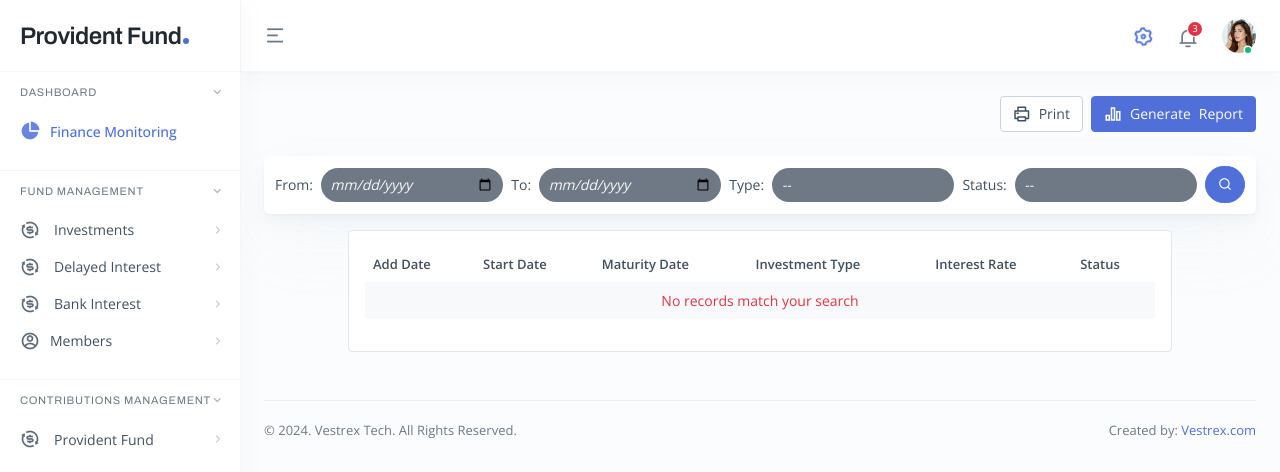
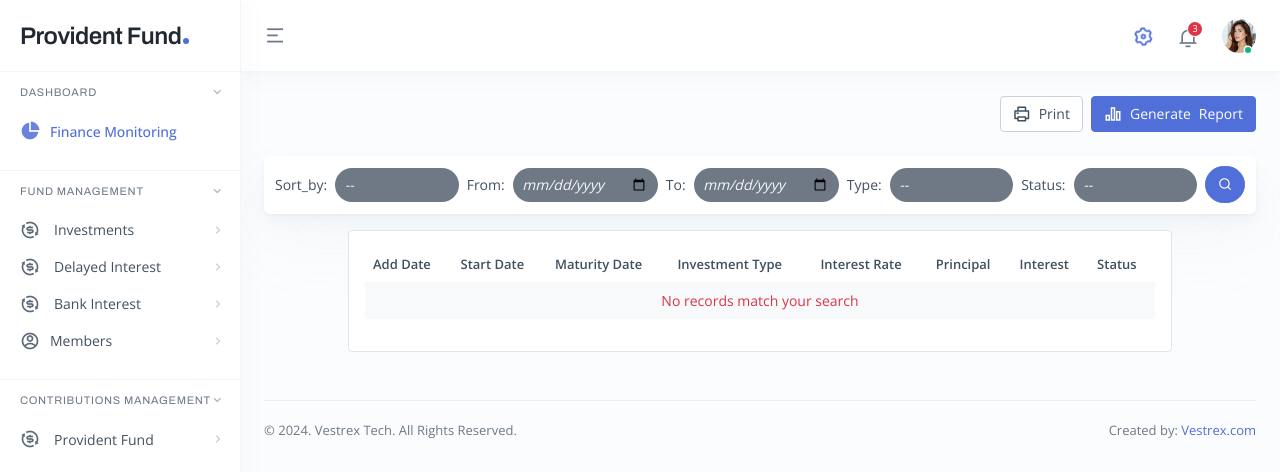
Before and after one commit to davidogit/provident_unit, a Django app: page /fund/investment_query/ in a window 1280 px wide. Shown: the top 472 px of the page. Run offline with Django 5.2, Linux system fonts and the light colour scheme; the visitor is signed in with stand-in values (Sample User, id 1); data that the repository does not hold is empty; parts of the project's set-up code (start-up, migrations or seed data) failed here and were passed over; some libraries are stand-ins or nearby versions.

Commit message:
Final search query for investments

```diff
--- a/ProvidentFund/Fund/templates/dashboard/query.html
+++ b/ProvidentFund/Fund/templates/dashboard/query.html
@@ -22,16 +22,23 @@
 
     <form method="GET">
         <div class="form-search d-flex align-items-center justify-content-between">
+            <span>Sort_by:</span>
+            <select class="form-control m-2 rounded-pill fst-italic bg-secondary text-light" name="sort" id="sort">
+                <!-- <option class="dropdown-item" value="">All</option> -->
+                <option class="dropdown-item" value="">--</option>
+                <option class="dropdown-item" value="start_date">Start Date</option>
+                <option class="dropdown-item" value="created_date">Created Date</option>
+            </select>
             From:
-            <input type="date" class="form-control m-2 rounded-pill fst-italic bg-secondary text-light" name="from-date" placeholder="From">
+            <input type="date" class="form-control m-2 rounded-pill fst-italic bg-secondary text-light" name="from-date">
             To:
-            <input type="date" class="form-control m-2 rounded-pill fst-italic bg-secondary text-light" name="to-date" placeholder="To">
+            <input type="date" class="form-control m-2 rounded-pill fst-italic bg-secondary text-light" name="to-date">
             Type:
             <select class="form-control m-2 rounded-pill fst-italic bg-secondary text-light" name="inv_type" id="investmentType">
                 <option class="dropdown-item" value="">--</option>
                 <option class="dropdown-item" value="T-bills">Treasury Bill</option>
                 <option class="dropdown-item" value="F-deposit">Fixed Deposit</option>
-                <option class="dropdown-item" value="D-interest">Delayed Interest</option>
+                <!-- <option class="dropdown-item" value="D-interest">Delayed Interest</option> -->
             </select>
             Status:
             <select class="form-control m-2 rounded-pill fst-italic bg-secondary text-light" name="status" id="status">
@@ -52,25 +59,7 @@
     <div class="row g-3 justify-content-center">
 
         <div class="col-md-12 col-xl-10">
-            <!-- <div class="card card-one">
-                <div class="card-body">
-                    <form method="GET" action="">
-                        <div id="search-bar" class="me-auto">
-                            <div class="form-search d-flex align-items-center justify-content-between bg-secondary rounded-pill">
-                                <input type="date" class="form-control m-2 bg-light rounded-pill fst-italic" name="date" placeholder="Date">
-                                <select class="form-control m-2 bg-light rounded-pill fst-italic" name="inv_type" id="investmentType">
-                                    <option class="dropdown-item" value="">All</option>
-                                    <option class="dropdown-item" value="T-bills">Treasury Bill</option>
-                                    <option class="dropdown-item" value="F-deposit">Fixed Deposit</option>
-                                    <option class="dropdown-item" value="D-interest">Delayed Interest</option>
-                                </select>
-                                <button type="submit" class="btn btn-primary rounded-pill fst-italic"><i class="ri-search-line"></i></button>
-                            </div>
 
-                        </div>
-                    </form>
-                </div>
-            </div> -->
         </div>
 <!-- Form for query -->
 
@@ -88,6 +77,8 @@
                                     <th scope="col">Maturity Date</th>
                                     <th scope="col">Investment Type</th>
                                     <th scope="col">Interest Rate</th>
+                                    <th scope="col">Principal</th>
+                                    <th scope="col">Interest</th>
                                     <th scope="col">Status</th>
                                 </tr>
                             </thead>
@@ -100,13 +91,15 @@
                                             <td>{{ inv.interest_end_date }}</td>
                                             <td>{{ inv.investment_type }}</td>
                                             <td>{{ inv.interest_percentage }}</td>
+                                            <td>{{ inv.principal_amount }}</td>
+                                            <td>{{ inv.interest_amount }}</td>
                                             <td>{{ inv.status }}</td>
 
                                         </tr>
                                     {% endfor %}
                                 {% else %}
                                     <tr>
-                                        <td class="text-center text-danger " colspan="6">No records match your search</td>
+                                        <td class="text-center text-danger " colspan="8">No records match your search</td>
                                     </tr>
                                 {% endif %}
 
--- a/ProvidentFund/Fund/views.py
+++ b/ProvidentFund/Fund/views.py
@@ -190,51 +190,89 @@ from datetime import datetime
 class InvestmentQuery(ListView):
     template_name = 'dashboard/query.html'
     model = InvestmentDetail
-    # paginate_by = 5
+    paginate_by = 5
     # context_object_name = 'results'
 
     # Using get_queryset so that we can paginate seperate queries based on filter
     def get_context_data(self, **kwargs):
         context = super().get_context_data(**kwargs)
 
+        sort = self.request.GET.get('sort','')
         from_date = self.request.GET.get('from-date','')
         to_date = self.request.GET.get('to-date','')
         inv_type = self.request.GET.get('inv_type','')
         status = self.request.GET.get('status','')
 
-        # convert 'date' to date
-        from_date = datetime.strptime(from_date,"%Y-%m-%d").date() if from_date else None
-        to_date = datetime.strptime(to_date,"%Y-%m-%d").date() if from_date else None
+
 
         # Get current date
-        current_date = timezone.now().date()
+        # current_date = timezone.now().date()
+
+        # convert 'date' to date format
+        from_date = datetime.strptime(from_date,"%Y-%m-%d").date() if from_date else None
+        to_date = datetime.strptime(to_date,"%Y-%m-%d").date() if to_date else None
 
         # get all investments
         queryset = InvestmentDetail.objects.all()
+
+        # A list to accumulate all related search before passing it as a context
         query=[]
-        if (from_date and to_date) or (inv_type or status):
 
+        # If no date is specified
+        if from_date == None and to_date == None:
+            print('None date')
             for inv in queryset:
+                # Filters investment based on 'Expired' and investment type
+                if inv.status == 'Expired' and status=='matured' and (inv.investment_type==inv_type):
+                    query.append(inv)
+
+                # Filters investment based on 'Active' and investment type
+                elif inv.status == 'Active' and status=='active' and (inv.investment_type==inv_type):
+                    query.append(inv)
+
+                # Filters investment based on 'Not start' and investment type
+                elif inv.status == 'Not Start' and status =='Not started' and (inv.investment_type==inv_type):
+                    query.append(inv)
+
+                # Returns investment created on a specific date
+                # elif from_date and to_date:
+                #     if (inv.created_date == from_date) and (inv.created_date == to_date):
+                #         query.append(inv)
+
+            # Returns the list of results
+            context['results'] = query
+
+        # If dates are specified
+        elif (from_date and to_date) or (inv_type or status):
+            print('Date')
+            for inv in queryset:
+
+                if sort == 'start_date':
+                    search_criteria = inv.interest_start_date
+                elif sort == 'created_date':
+                    search_criteria = inv.created_date
+                else:
+                    search_criteria = inv.interest_start_date
+
+                # print(sort)
+                # print(search_criteria)
+                if from_date <= search_criteria <= to_date:
                 # queries matured investments within the given dates
-                if inv.status == 'Expired' and status=='matured' or (inv.investment_type==inv_type):
-                    if from_date==to_date:
-                        query.append(inv)
-                    elif (from_date<= inv.interest_end_date <= to_date):
-                        query.append(inv)
-                elif inv.status == 'Active' and status=='active' or inv.investment_type==inv_type:
-                    if from_date==to_date:
-                        query.append(inv)
-                    elif (inv.interest_start_date <= current_date <= inv.interest_end_date):
-                        query.append(inv)
-                elif inv.status == 'Not Start' and status =='Not started' or inv.investment_type==inv_type:
-                    if from_date==to_date:
-                        query.append(inv)
-                    elif (current_date < inv.interest_start_date):
-                        query.append(inv)
-                elif from_date and to_date:
-                    if (inv.created_date == from_date) and (inv.created_date == to_date):
+                    if inv.status == 'Expired' and status=='matured' and (inv.investment_type==inv_type):
                         query.append(inv)
 
+                    elif inv.status == 'Active' and status=='active' and (inv.investment_type==inv_type):
+                        query.append(inv)
+
+                    elif inv.status == 'Not Start' and status =='Not started' and (inv.investment_type==inv_type):
+                        query.append(inv)
+
+                    # Returns investment created on a specific date
+                    # elif from_date and to_date:
+                    #     if (inv.created_date == from_date) and (inv.created_date == to_date):
+                    #         query.append(inv)
+
+            # Returns the list of results
             context['results'] = query
 
         return context
```
Also changed, not shown: 1 other file.
